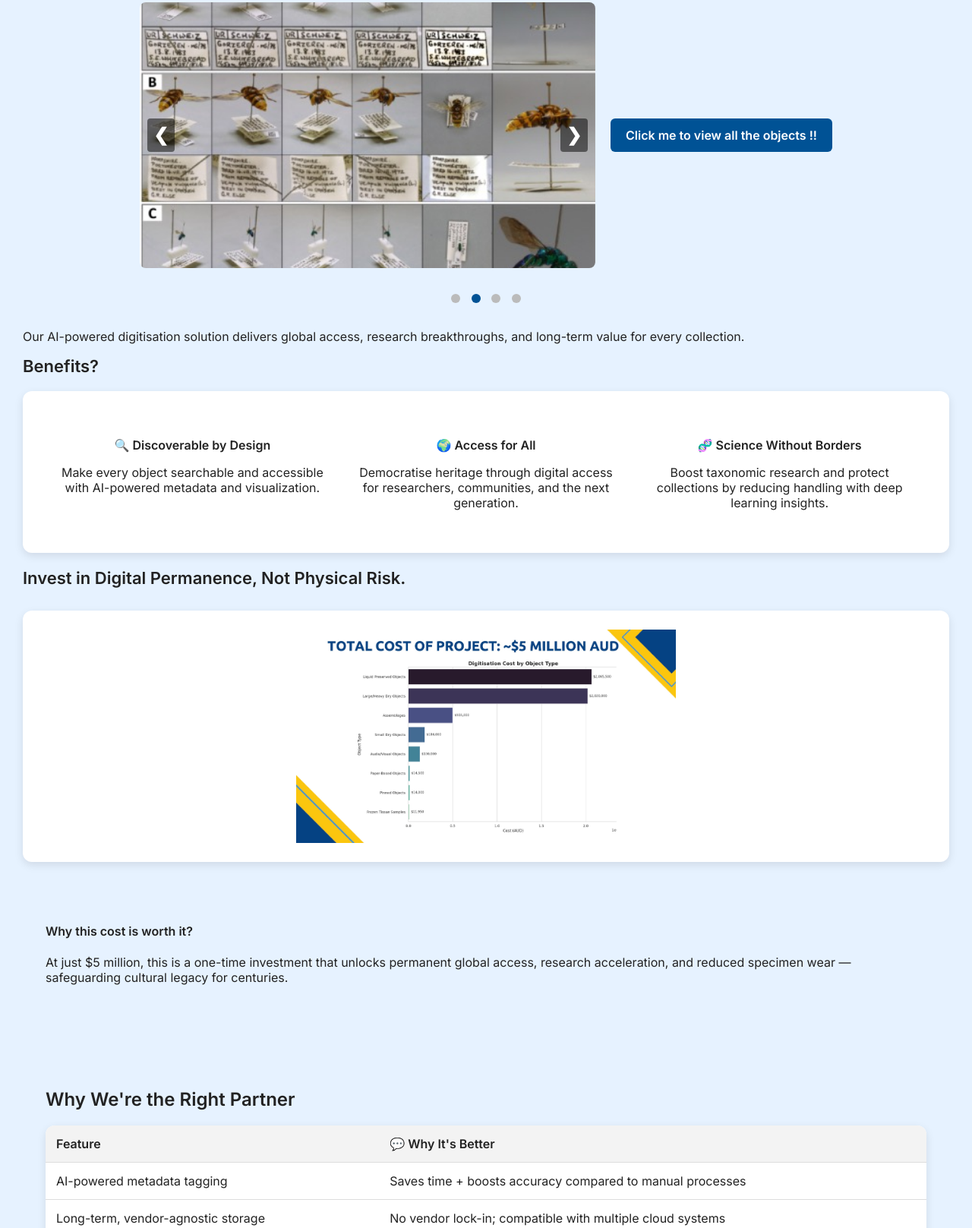
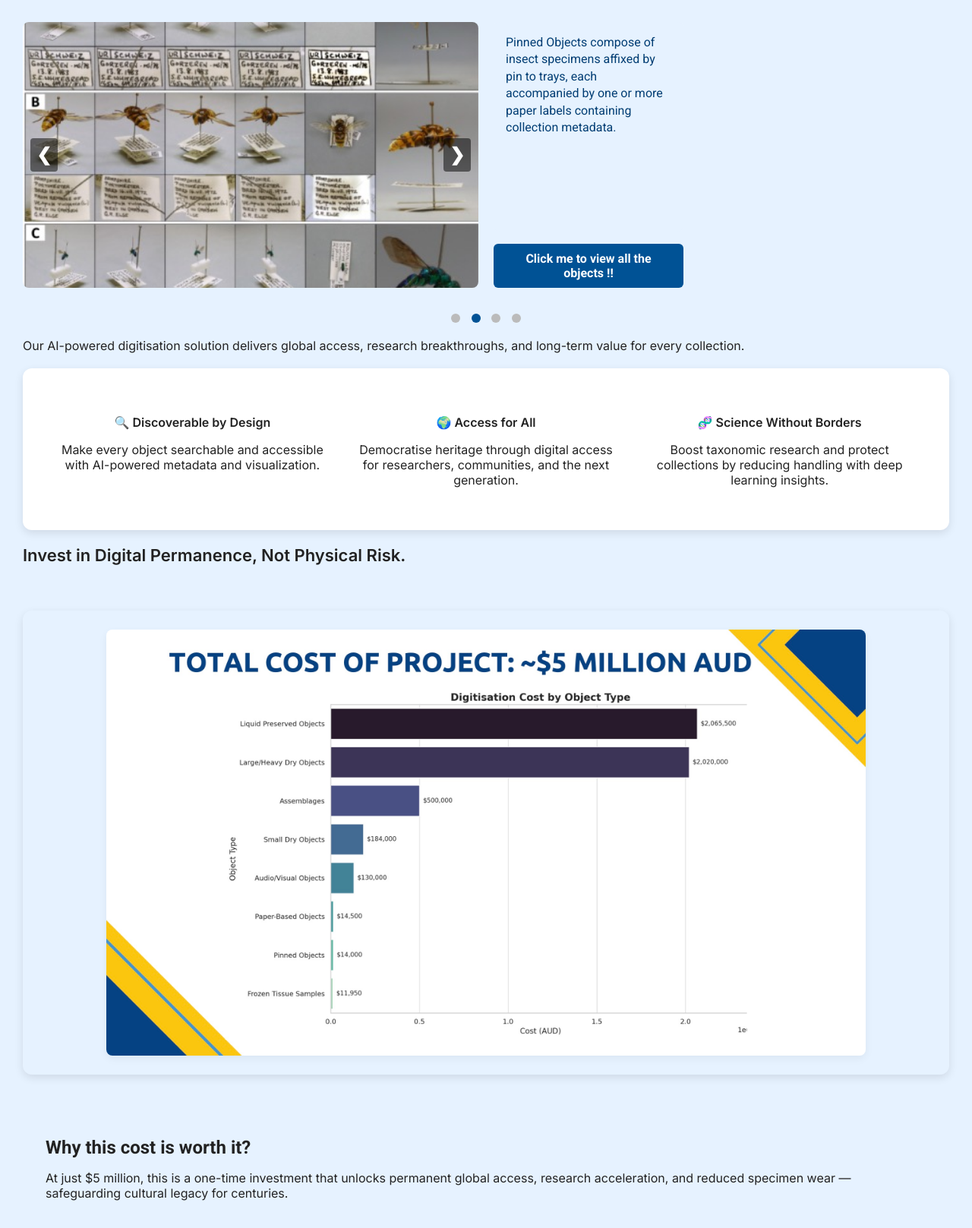
Before and after one commit to clr2172/pw.github.io, a plain HTML site: page index.html in a window 1280 px wide. Shown: the part 163-1780 px from the top of the page at 76% size. Drawn offline with Linux system fonts and the light colour scheme.

Commit message:
Update index.html

```diff
--- a/index.html
+++ b/index.html
@@ -5,6 +5,7 @@
   <meta name="viewport" content="width=device-width, initial-scale=1.0"/>
   <title>World Museum Digitisation</title>
   <link rel="stylesheet" href="css/style.css" />
+  <link href="https://fonts.googleapis.com/css2?family=Great+Vibes&family=Quicksand:wght@600;700&family=Roboto:wght@400;500;700&display=swap" rel="stylesheet">
   <style>
     nav {
       position: relative;
@@ -14,6 +15,7 @@
       align-items: center;
       gap: 20px;
       font-weight: 600;
+      font-family: 'Roboto', sans-serif;
     }
     .menu-icon {
       font-size: 24px;
@@ -23,7 +25,6 @@
       cursor: pointer;
       padding: 0;
     }
-    .menu-icon:focus { outline: none; }
     .side-menu {
       display: none;
       position: absolute;
@@ -35,6 +36,7 @@
       border-radius: 6px;
       box-shadow: 0 4px 12px rgba(0,0,0,0.2);
       z-index: 100;
+      font-family: 'Roboto', sans-serif;
     }
     .side-menu.active { display: block; }
     .side-menu li { margin: 8px 0; }
@@ -43,14 +45,12 @@
       text-decoration: none;
       font-weight: 600;
     }
-    .side-menu li a:hover { text-decoration: underline; }
     nav a {
       color: white;
       text-decoration: none;
     }
     nav a:hover { text-decoration: underline; }
 
-    /* Team Members 下拉 */
     .dropdown {
       position: relative;
       display: inline-block;
@@ -59,6 +59,7 @@
       color: white;
       cursor: pointer;
       padding: 8px;
+      font-family: 'Roboto', sans-serif;
     }
     .dropdown-content {
       display: none;
@@ -70,25 +71,34 @@
       box-shadow: 0 4px 8px rgba(0,0,0,0.2);
       border-radius: 4px;
       z-index: 200;
+      font-family: 'Roboto', sans-serif;
+    }
+    .dropdown:hover .dropdown-content {
+      display: block;
     }
     .dropdown-content a {
+      display: block;
+      padding: 12px 16px;
       color: #00264d;
-      padding: 12px 16px;
       text-decoration: none;
-      display: block;
     }
     .dropdown-content a:hover {
       background-color: #f1f1f1;
     }
-    .dropdown:hover .dropdown-content {
-      display: block;
+
+    header {
+      font-family: 'Great Vibes', cursive;
+      font-size: 3rem;
+      text-align: center;
+      padding: 20px 0;
+      background: linear-gradient(45deg, #ff6a00, #ee0979);
+      -webkit-background-clip: text;
+      background-clip: text;
+      color: transparent;
     }
-
-    /* 轮播与布局 */
     .carousel-wrapper {
       display: flex;
-      align-items: center;
-      justify-content: center;
+      align-items: flex-start;
       gap: 20px;
       margin-bottom: 30px;
     }
@@ -105,51 +115,89 @@
       width: 100%; height: 100%;
       object-fit: cover;
       opacity: 0;
-      transition: opacity 0.5s ease-in-out;
+      transition: opacity 0.5s;
     }
-    .carousel-slide.active { opacity: 1; }
+    .carousel-slide.active { opacity: 1; z-index: 1; }
     .carousel-arrow {
-      position: absolute;
-      top: 50%; transform: translateY(-50%);
-      background: rgba(0,0,0,0.5);
-      color: white; border: none;
-      font-size: 24px; padding: 8px;
-      cursor: pointer; border-radius: 4px;
+      position: absolute; top: 50%; transform: translateY(-50%);
+      background: rgba(0,0,0,0.5); color: white; border: none;
+      font-size: 24px; padding: 8px; cursor: pointer; border-radius: 4px;
       z-index: 2;
     }
-    .carousel-arrow:hover { background: rgba(0,0,0,0.7); }
     .prev { left: 10px; }
     .next { right: 10px; }
-    .carousel-dots {
-      text-align: center;
-      margin: 10px 0 30px;
-    }
+    .carousel-dots { text-align: center; margin: 10px 0; }
     .carousel-dot {
-      display: inline-block;
-      width: 12px; height: 12px;
-      margin: 0 5px;
-      background: #bbb;
-      border-radius: 50%;
-      cursor: pointer;
+      display: inline-block; width: 12px; height: 12px;
+      margin: 0 5px; background: #bbb; border-radius: 50%; cursor: pointer;
     }
     .carousel-dot.active { background: #005295; }
 
+    .carousel-info {
+      display: flex; flex-direction: column; justify-content: space-between;
+      width: 250px; height: 350px; font-family: 'Roboto', sans-serif;
+    }
+    .info-box {
+      background-color: #e6f2ff; padding: 16px; border-radius: 8px;
+      flex-grow: 1; overflow-y: auto; font-size: 16px; color: #003d73; line-height: 1.4;
+    }
     .view-all-side {
-      display: flex;
-      align-items: center;
-      height: 350px;
+      text-align: center; margin-top: 16px;
     }
     .view-all-side a {
-      background-color: #005295;
-      color: #fff;
-      padding: 12px 20px;
-      border-radius: 6px;
-      text-decoration: none;
-      font-weight: bold;
-      transition: background 0.3s;
+      background-color: #005295; color: #fff;
+      padding: 10px 16px; border-radius: 6px; text-decoration: none;
+      font-weight: bold; display: inline-block; transition: background 0.3s;
+      font-family: 'Roboto', sans-serif;
     }
-    .view-all-side a:hover {
-      background-color: #003d73;
+    .view-all-side a:hover { background-color: #003d73; }
+
+    .section-title + .cost-section {
+      margin: 60px 0 20px;
+      text-align: center;
+    }
+    .cost-section { background-color: transparent !important; }
+    .cost-section img {
+      width: 100%; max-width: 1000px; height: auto;
+      border-radius: 8px; box-shadow: 0 4px 12px rgba(0,0,0,0.05);
+    }
+
+    .footer-text h4 {
+      font-size: 24px; margin-bottom: 12px;
+      font-family: 'Roboto', sans-serif;
+    }
+
+    .table-section {
+      margin: 40px 0;
+    }
+    .table-section h2 {
+      font-family: 'Quicksand', sans-serif;
+      color: #005295;
+      margin-bottom: 16px;
+      font-size: 1.75rem;
+    }
+    .table-section table {
+      width: 100%;
+      border-collapse: collapse;
+    }
+    .table-section th,
+    .table-section td {
+      padding: 16px 20px;
+      text-align: left;
+      font-family: 'Roboto', sans-serif;
+      border-bottom: 1px solid rgba(0,0,0,0.1);
+    }
+    .table-section th {
+      color: #005295;
+      background-color: transparent;
+      border-bottom: 2px solid #005295;
+      font-weight: 600;
+    }
+    .table-section tr:nth-child(even) {
+      background-color: rgba(0,50,95,0.05);
+    }
+    .table-section tr:hover {
+      background-color: rgba(0,50,95,0.1);
     }
   </style>
 </head>
@@ -175,28 +223,30 @@
 
   <div class="container">
     <div class="carousel-wrapper">
-      <div class="carousel-container">
-        <img src="images/po1.jpg" class="carousel-slide active" alt="Slide 1" />
-        <img src="images/po2.jpg" class="carousel-slide"       alt="Slide 2" />
-        <img src="images/h2.jpg"   class="carousel-slide"       alt="Slide 3" />
-        <img src="images/f2.jpg"   class="carousel-slide"       alt="Slide 4" />
+      <div class="carousel-container" id="carouselContainer">
+        <img src="images/coin.jpg" class="carousel-slide active" alt="Slide 1" />
+        <img src="images/po2.jpg" class="carousel-slide" alt="Slide 2" />
+        <img src="images/h2.jpg" class="carousel-slide" alt="Slide 3" />
+        <img src="images/f2.jpg" class="carousel-slide" alt="Slide 4" />
         <button class="carousel-arrow prev">&#10094;</button>
         <button class="carousel-arrow next">&#10095;</button>
       </div>
-      <div class="view-all-side">
-        <a href="html/objects.html">Click me to view all the objects !!</a>
+      <div class="carousel-info">
+        <div class="info-box" id="infoBox"></div>
+        <div class="view-all-side">
+          <a href="html/objects.html">Click me to view all the objects !!</a>
+        </div>
       </div>
     </div>
     <div class="carousel-dots">
       <span class="carousel-dot active" data-index="0"></span>
-      <span class="carousel-dot"        data-index="1"></span>
-      <span class="carousel-dot"        data-index="2"></span>
-      <span class="carousel-dot"        data-index="3"></span>
+      <span class="carousel-dot" data-index="1"></span>
+      <span class="carousel-dot" data-index="2"></span>
+      <span class="carousel-dot" data-index="3"></span>
     </div>
 
     <p>Our AI-powered digitisation solution delivers global access, research breakthroughs, and long-term value for every collection.</p>
 
-    <div class="section-title">Benefits?</div>
     <div class="benefits">
       <div class="benefit-box">
         <h4>🔍 Discoverable by Design</h4>
@@ -235,6 +285,7 @@
         <tr><td>Ethical AI use, explainability</td><td>Transparent decision-making in classification</td></tr>
         <tr><td>Research-backed effectiveness</td><td>Based on 4+ recent studies validating digitisation benefits</td></tr>
       </table>
+
       <h2>Backed by Research</h2>
       <table>
         <tr><th>📝 Paper</th><th>💬 Why It's Better</th></tr>
@@ -245,31 +296,39 @@
     </div>
   </div>
 
-  <footer style="background-color: #003d73; color: white; padding: 30px 20px; display: flex; justify-content: space-between; flex-wrap: wrap;">
-    <div style="flex:1; min-width:200px;">
-      <h3 style="color: #00ff00;">ENGAGE WITH US</h3>
+  <footer style="background-color: #003d73; color: white; padding: 30px 20px; display: flex; justify-content: space-between; flex-wrap: wrap; font-family: 'Roboto', sans-serif;">
+    <div style="flex:1;min-width:200px;">
+      <h3 style="color:#00ff00;">ENGAGE WITH US</h3>
       <p>About Us</p><p>Our Team</p><p>Contact Us</p>
     </div>
-    <div style="flex:1; min-width:200px;">
-      <h3 style="color: #00ff00;">OUR TERMS</h3>
-      <p>Terms and Conditions</p><p>Privacy Policy</p><p>Cookie Policy</p>
+    <div style="flex:1;min-width:200px;">
+      <h3 style="color:#00ff00;">OUR TERMS</h3><p>Terms and Conditions</p><p>Privacy Policy</p><p>Cookie Policy</p>
     </div>
   </footer>
 
   <script>
+    const descriptions = [
+      "Small Dry Objects include freely handled coins, beads, pottery fragments including some bearing labels or inscriptions.",
+      "Pinned Objects compose of insect specimens affixed by pin to trays, each accompanied by one or more paper labels containing collection metadata.",
+      "These are dry objects that require 2 people or more to move, and are predominantly in the cultural collection. Some objects may have labels attached to them.",
+      "Frozen Tissue Objects: Typically prepared from animal or human organs (e.g., mouse liver, human cerebral cortex) using a –80 °C cryostat."
+    ];
+
     document.addEventListener('DOMContentLoaded', () => {
       const slides = document.querySelectorAll('.carousel-slide');
       const dots   = document.querySelectorAll('.carousel-dot');
       const prev   = document.querySelector('.prev');
       const next   = document.querySelector('.next');
+      const infoBox = document.getElementById('infoBox');
+      const container = document.getElementById('carouselContainer');
       let current = 0, timer;
 
       function show(n) {
-        slides.forEach((s,i) => {
-          s.classList.toggle('active', i === n);
-          dots[i].classList.toggle('active', i === n);
-        });
+        slides.forEach((s,i) => s.classList.toggle('active', i === n));
+        dots.forEach((d,i) => d.classList.toggle('active', i === n));
+        infoBox.textContent = descriptions[n];
       }
+
       function nextSlide() { current = (current + 1) % slides.length; show(current); }
       function prevSlide() { current = (current - 1 + slides.length) % slides.length; show(current); }
 
@@ -283,6 +342,11 @@
         clearInterval(timer);
         timer = setInterval(nextSlide, 3000);
       }
+
+      container.addEventListener('mouseenter', () => clearInterval(timer));
+      container.addEventListener('mouseleave', resetTimer);
+
+      show(0);
       timer = setInterval(nextSlide, 3000);
     });
 
```
